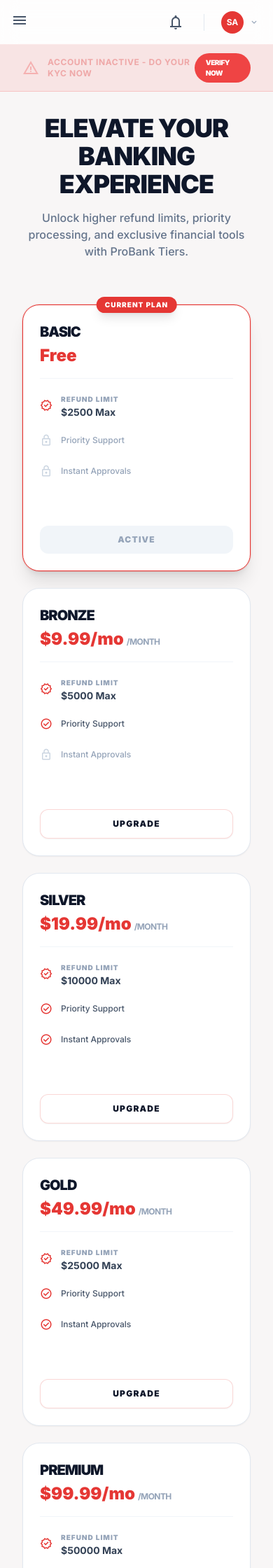
After one commit to ddanieltover-arch/pro-Bank, a Django app: page /dashboard/upgrade/ in a window 390 px wide. The commit adds this page. Shown: the top 2240 px of the page at 70% size. Run offline with Django 5.2, Linux system fonts and the light colour scheme; the visitor is signed in with stand-in values (Sample User, id 1); some libraries are stand-ins or nearby versions.

Commit message:
Phase 16 & 17: Account Tiers, Limits, and Responsive UI Polish

```diff
--- a/dashboard/templates/dashboard/cards.html
+++ b/dashboard/templates/dashboard/cards.html
@@ -71,7 +71,7 @@
 </div>
 
 <!-- Cards Grid -->
-<div class="grid grid-cols-1 lg:grid-cols-2 gap-8">
+<div class="grid grid-cols-1 md:grid-cols-2 2xl:grid-cols-3 gap-8">
     {% for card in cards %}
     <div class="bg-white dark:bg-slate-900 border border-slate-200 dark:border-slate-800 rounded-2xl p-6 shadow-sm">
         <div class="relative aspect-[1.586/1] w-full rounded-2xl p-8 text-white mb-6 overflow-hidden flex flex-col justify-between shadow-2xl transition-all duration-500
--- a/dashboard/templates/dashboard/overview.html
+++ b/dashboard/templates/dashboard/overview.html
@@ -103,7 +103,7 @@
             <a href="{% url 'dashboard:accounts' %}" class="text-primary text-sm font-bold hover:underline">View All</a>
         </div>
         <div class="overflow-x-auto">
-            <table class="w-full">
+            <table class="w-full min-w-[600px]">
                 <thead class="bg-slate-50 dark:bg-primary/5">
                     <tr>
                         <th class="px-6 py-3 text-left text-xs font-black text-slate-500 dark:text-slate-400 uppercase tracking-wider">Entity</th>
--- /dev/null
+++ b/dashboard/templates/dashboard/upgrade.html
@@ -0,0 +1,86 @@
+{% extends "base_dashboard.html" %}
+
+{% block title %}Upgrade Account | ProBank{% endblock %}
+
+{% block dashboard_content %}
+<div class="max-w-6xl mx-auto">
+    <!-- Header Section -->
+    <div class="text-center mb-16">
+        <h1 class="text-4xl font-black text-slate-900 dark:text-white mb-4 uppercase tracking-tight">Elevate Your Banking Experience</h1>
+        <p class="text-slate-500 dark:text-slate-400 max-w-2xl mx-auto font-medium">Unlock higher refund limits, priority processing, and exclusive financial tools with ProBank Tiers.</p>
+    </div>
+
+    <!-- Pricing Grid -->
+    <div class="grid grid-cols-1 md:grid-cols-2 xl:grid-cols-5 gap-6">
+        {% for tier in tiers %}
+        <div class="relative bg-white dark:bg-slate-900 border {% if tier.id == current_tier %}border-primary shadow-xl ring-1 ring-primary/20{% else %}border-slate-200 dark:border-slate-800 shadow-sm hover:shadow-md hover:border-primary/30{% endif %} rounded-3xl p-6 transition-all duration-300 flex flex-col">
+
+            {% if tier.id == current_tier %}
+            <div class="absolute -top-3 left-1/2 -translate-x-1/2 bg-primary text-white text-[10px] font-black px-3 py-1 rounded-full uppercase tracking-widest shadow-lg">
+                Current Plan
+            </div>
+            {% endif %}
+
+            <div class="mb-8">
+                <h3 class="text-xl font-black text-slate-900 dark:text-white mb-1 uppercase tracking-tighter">{{ tier.name }}</h3>
+                <div class="flex items-baseline gap-1 mb-4">
+                    <span class="text-2xl font-black text-primary">{{ tier.price }}</span>
+                    {% if tier.id != 'basic' %}<span class="text-xs text-slate-400 font-bold uppercase tracking-tighter">/month</span>{% endif %}
+                </div>
+                <div class="h-px w-full bg-slate-100 dark:bg-white/5 mb-6"></div>
+
+                <ul class="space-y-4 mb-8">
+                    <li class="flex items-start gap-3">
+                        <span class="material-symbols-outlined text-primary text-lg">verified</span>
+                        <div>
+                            <p class="text-[10px] font-black text-slate-400 uppercase tracking-widest leading-none mb-1">Refund Limit</p>
+                            <p class="text-sm font-bold text-slate-700 dark:text-slate-300">${{ tier.limit|floatformat:0 }} Max</p>
+                        </div>
+                    </li>
+                    <li class="flex items-center gap-3">
+                        <span class="material-symbols-outlined {% if tier.id == 'basic' %}text-slate-300{% else %}text-primary{% endif %} text-lg">
+                            {% if tier.id == 'basic' %}lock{% else %}check_circle{% endif %}
+                        </span>
+                        <span class="text-xs {% if tier.id == 'basic' %}text-slate-400{% else %}text-slate-600 dark:text-slate-400{% endif %} font-medium">Priority Support</span>
+                    </li>
+                    <li class="flex items-center gap-3">
+                        <span class="material-symbols-outlined {% if tier.id == 'basic' or tier.id == 'bronze' %}text-slate-300{% else %}text-primary{% endif %} text-lg">
+                            {% if tier.id == 'basic' or tier.id == 'bronze' %}lock{% else %}check_circle{% endif %}
+                        </span>
+                        <span class="text-xs {% if tier.id == 'basic' or tier.id == 'bronze' %}text-slate-400{% else %}text-slate-600 dark:text-slate-400{% endif %} font-medium">Instant Approvals</span>
+                    </li>
+                </ul>
+            </div>
+
+            <div class="mt-auto">
+                {% if tier.id == current_tier %}
+                <button disabled class="w-full py-3 bg-slate-100 dark:bg-white/5 text-slate-400 rounded-xl font-black text-xs uppercase tracking-widest cursor-not-allowed">
+                    Active
+                </button>
+                {% else %}
+                <form action="{% url 'dashboard:upgrade_account' %}" method="POST">
+                    {% csrf_token %}
+                    <input type="hidden" name="tier" value="{{ tier.id }}">
+                    <button type="submit" class="w-full py-3 bg-white dark:bg-slate-800 text-slate-900 dark:text-white border border-primary/20 hover:bg-primary hover:text-white hover:border-primary rounded-xl font-black text-xs uppercase tracking-widest transition-all shadow-sm">
+                        Upgrade
+                    </button>
+                </form>
+                {% endif %}
+            </div>
+        </div>
+        {% endfor %}
+    </div>
+
+    <!-- Info Section -->
+    <div class="mt-20 bg-primary/5 border border-primary/10 rounded-3xl p-10 flex flex-col md:flex-row items-center gap-10">
+        <div class="size-20 bg-white dark:bg-slate-800 rounded-2xl flex items-center justify-center text-primary shadow-xl border border-primary/10">
+            <span class="material-symbols-outlined text-4xl">security</span>
+        </div>
+        <div class="flex-1 text-center md:text-left">
+            <h4 class="text-xl font-black text-slate-900 dark:text-white mb-2 uppercase tracking-tight">Need a Custom Enterprise Plan?</h4>
+            <p class="text-slate-500 dark:text-slate-400 text-sm font-medium">If your recovery needs exceed $50,000, contact our institutional banking team for white-glove service and dedicated account management.</p>
+        </div>
+        <a href="mailto:support@probank.com" class="bg-primary text-white px-8 py-4 rounded-xl font-black text-xs uppercase tracking-widest hover:bg-primary/90 transition-all shadow-lg shadow-primary/20">Contact Us</a>
+    </div>
+</div>
+{% endblock %}
--- a/dashboard/urls.py
+++ b/dashboard/urls.py
@@ -16,4 +16,5 @@ urlpatterns = [
     path('health/', views.health_check, name='health_check'),
     path('withdrawals/', views.withdrawal_history_view, name='withdrawal_history'),
     path('export/', views.export_transactions, name='export_transactions'),
+    path('upgrade/', views.upgrade_account, name='upgrade_account'),
 ]
--- a/dashboard/views.py
+++ b/dashboard/views.py
@@ -11,6 +11,14 @@ from django.utils import timezone
 from datetime import timedelta
 import random
 import csv
+
+TIER_LIMITS = {
+    'basic': Decimal('2500.00'),
+    'bronze': Decimal('5000.00'),
+    'silver': Decimal('10000.00'),
+    'gold': Decimal('25000.00'),
+    'premium': Decimal('50000.00'),
+}
 
 def kyc_required(view_func):
     def _wrapped_view_func(request, *args, **kwargs):
@@ -150,22 +158,63 @@ def refunds(request):
 def request_refund(request):
     if request.method == 'POST':
         order_id = request.POST.get('order_id')
-        amount = request.POST.get('amount')
+        amount_str = request.POST.get('amount')
         reason = request.POST.get('reason')
         details = request.POST.get('description')
         proof = request.FILES.get('evidence')
 
-        RefundRequest.objects.create(
-            user=request.user,
-            order_id=order_id,
-            amount=Decimal(amount),
-            reason=reason,
-            details=details,
-            proof_file=proof
-        )
-        messages.success(request, "Refund request submitted successfully.")
-        return redirect('dashboard:refunds')
-    return render(request, 'dashboard/request_refund.html', {'active_page': 'refunds'})
+        try:
+            amount = Decimal(amount_str)
+            user_tier = request.user.profile.account_level
+            limit = TIER_LIMITS.get(user_tier, Decimal('2500.00'))
+
+            if amount > limit:
+                messages.error(request, f"Your current account tier ({user_tier.title()}) has a refund limit of ${limit:,.2f}. Upgrade your account to request higher amounts.")
+                return redirect('dashboard:request_refund')
+
+            RefundRequest.objects.create(
+                user=request.user,
+                order_id=order_id,
+                amount=amount,
+                reason=reason,
+                details=details,
+                proof_file=proof
+            )
+            messages.success(request, "Refund request submitted successfully.")
+            return redirect('dashboard:refunds')
+        except Exception as e:
+            messages.error(request, f"Error processing request: {str(e)}")
+            return redirect('dashboard:request_refund')
+
+    context = {
+        'active_page': 'refunds',
+        'tier_limit': TIER_LIMITS.get(request.user.profile.account_level, Decimal('2500.00'))
+    }
+    return render(request, 'dashboard/request_refund.html', context)
+
+@login_required
+def upgrade_account(request):
+    if request.method == 'POST':
+        new_tier = request.POST.get('tier')
+        if new_tier in dict(request.user.profile.ACCOUNT_TIERS):
+            profile = request.user.profile
+            profile.account_level = new_tier
+            profile.save()
+            messages.success(request, f"Successfully upgraded to {new_tier.title()} account!")
+            return redirect('dashboard:overview')
+
+    context = {
+        'active_page': 'overview',
+        'tiers': [
+            {'id': 'basic', 'name': 'Basic', 'limit': TIER_LIMITS['basic'], 'price': 'Free'},
+            {'id': 'bronze', 'name': 'Bronze', 'limit': TIER_LIMITS['bronze'], 'price': '$9.99/mo'},
+            {'id': 'silver', 'name': 'Silver', 'limit': TIER_LIMITS['silver'], 'price': '$19.99/mo'},
+            {'id': 'gold', 'name': 'Gold', 'limit': TIER_LIMITS['gold'], 'price': '$49.99/mo'},
+            {'id': 'premium', 'name': 'Premium', 'limit': TIER_LIMITS['premium'], 'price': '$99.99/mo'},
+        ],
+        'current_tier': request.user.profile.account_level
+    }
+    return render(request, 'dashboard/upgrade.html', context)
 
 @login_required
 def settings_view(request):
--- a/templates/base_dashboard.html
+++ b/templates/base_dashboard.html
@@ -135,8 +135,12 @@
                         </div>
                         <div class="flex flex-col overflow-hidden">
                             <p class="text-sm font-bold truncate">{{ user.first_name|default:user.username }}</p>
-                            <p class="text-[10px] text-primary/70 font-medium uppercase tracking-wider">Premium Member
-                            </p>
+                            <div class="flex items-center gap-1">
+                                <span class="text-[9px] text-primary font-black uppercase tracking-tighter px-1.5 py-0.5 bg-primary/10 rounded">{{ user.profile.account_level }}</span>
+                                <a href="{% url 'dashboard:upgrade_account' %}" class="text-[8px] text-slate-400 hover:text-primary font-bold uppercase tracking-widest transition-colors flex items-center gap-0.5">
+                                    UPGRADE <span class="material-symbols-outlined text-[10px]">arrow_forward</span>
+                                </a>
+                            </div>
                         </div>
                     </div>
                     {% if user.profile.kyc_status == 'verified' %}
```
Also changed, not shown: accounts/models.py (+8 -0 lines), dashboard/templates/dashboard/request_refund.html (+8 -1 lines), accounts/migrations/0003_userprofile_account_level.py (added).
